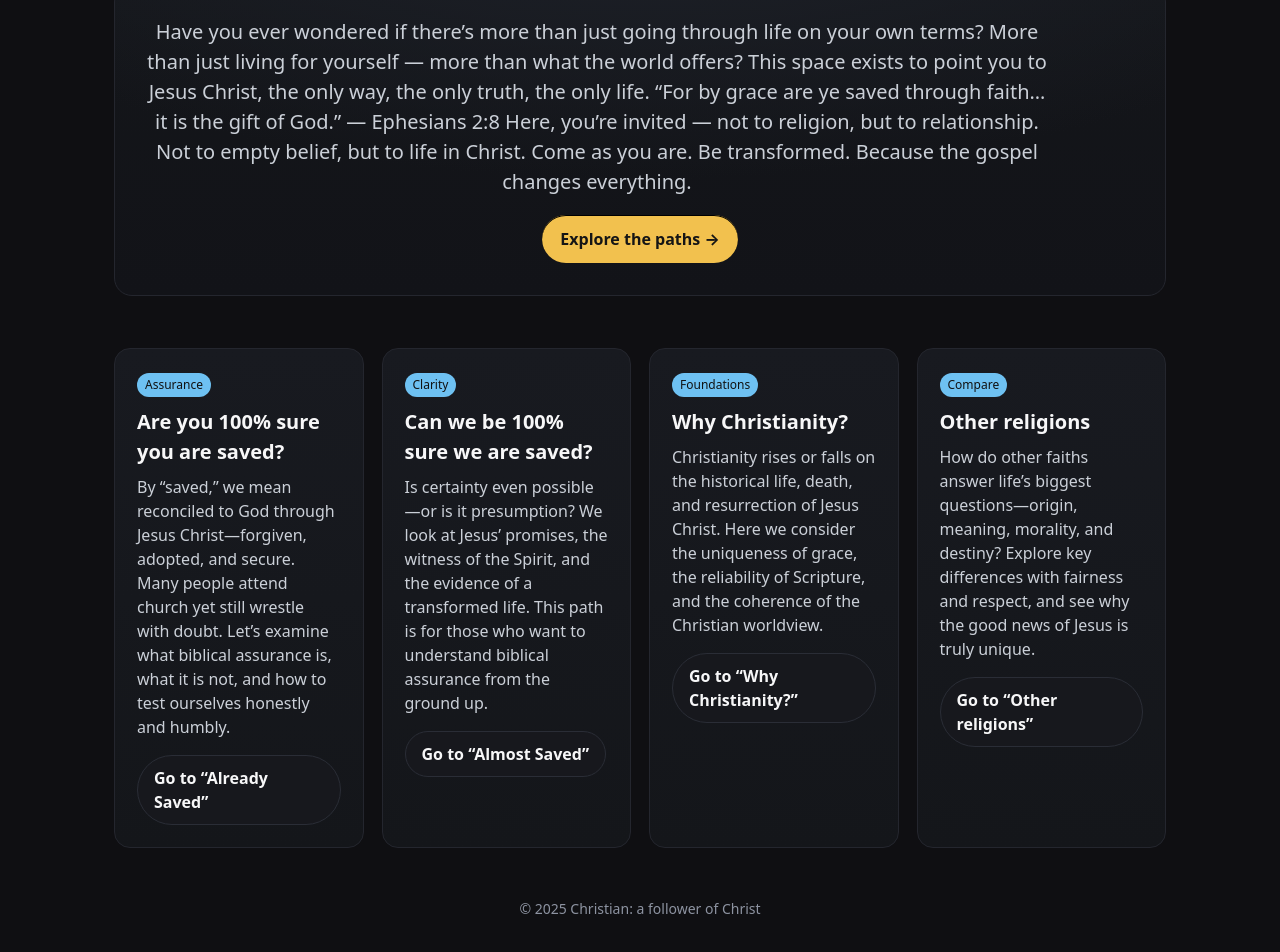
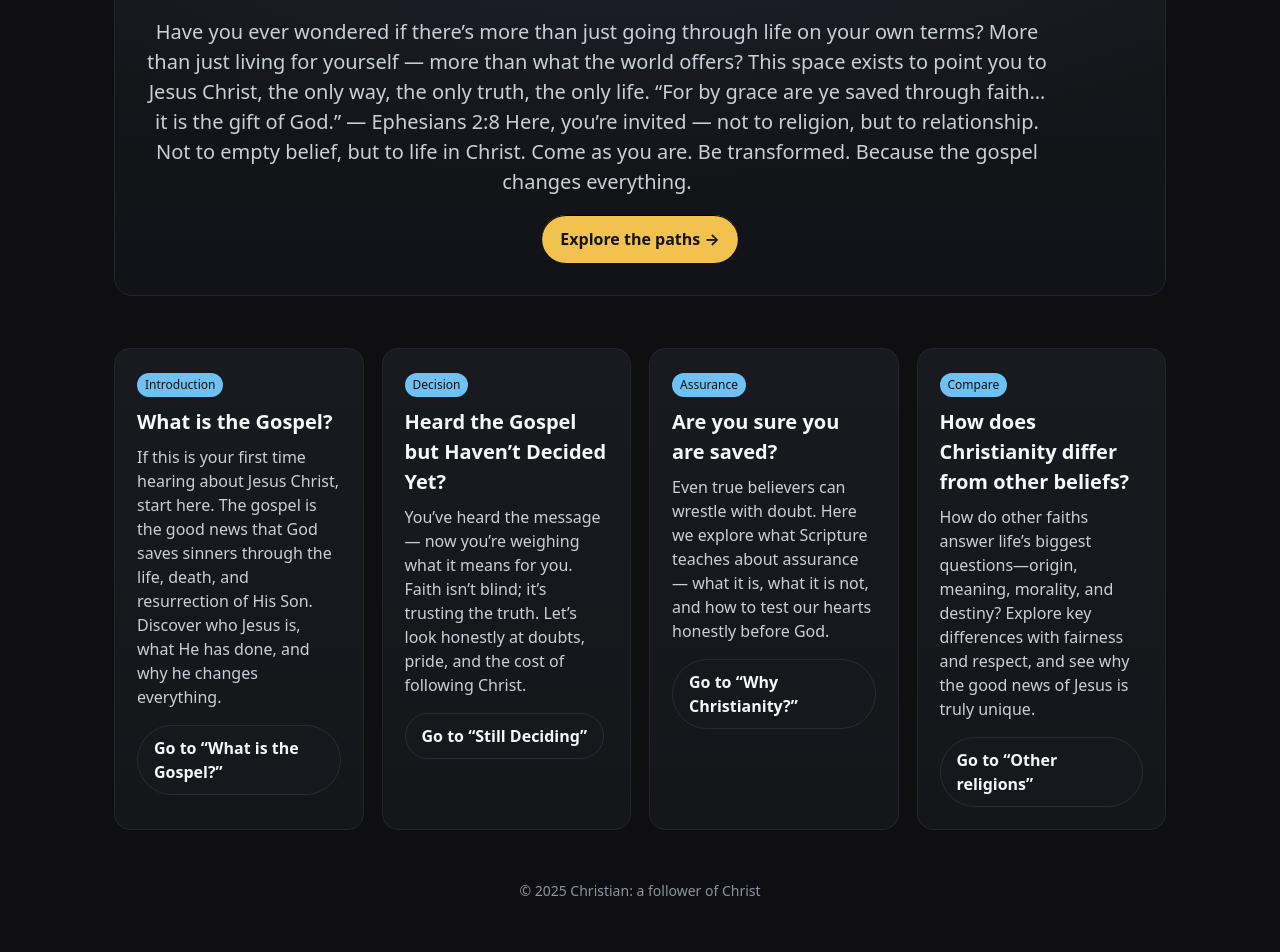
Before and after one commit to GitUserLoL/gituserlol.github.io, a plain HTML site: page index.html in a window 1280 px wide. Shown: the part 228-1180 px from the top of the page. Drawn offline with Linux system fonts and the light colour scheme.

Commit message:
Update content and headings in index.html

```diff
--- a/index.html
+++ b/index.html
@@ -88,41 +88,42 @@
       <div class="grid" role="list">
         <!-- Are you 100% sure you are saved? -->
         <article class="card" role="listitem">
-          <span class="tag" aria-hidden="true">Assurance</span>
-          <h2>Are you 100% sure you are saved?</h2>
+          <span class="tag" aria-hidden="true">Introduction</span>
+          <h2>What is the Gospel?</h2>
           <p>
-            By “saved,” we mean reconciled to God through Jesus Christ—forgiven, adopted, and secure.
-            Many people attend church yet still wrestle with doubt. Let’s examine what biblical assurance is,
-            what it is not, and how to test ourselves honestly and humbly.
+            If this is your first time hearing about Jesus Christ, start here.
+            The gospel is the good news that God saves sinners through the life, death,
+            and resurrection of His Son. Discover who Jesus is, what He has done, and why he changes everything.
           </p>
-          <a class="btn" href="alreadysaved.html" aria-label="Go to Already Saved page">
-            Go to “Already Saved”
+          <a class="btn" href="gospel.html" aria-label="Go to Gospel page">
+            Go to “What is the Gospel?”
           </a>
         </article>
 
         <!-- Can we be 100% sure we are saved? -->
         <article class="card" role="listitem">
-          <span class="tag" aria-hidden="true">Clarity</span>
-          <h2>Can we be 100% sure we are saved?</h2>
+          <span class="tag" aria-hidden="true">Decision</span>
+          <h2>Heard the Gospel but Haven’t Decided Yet?</h2>
           <p>
-            Is certainty even possible—or is it presumption? We look at Jesus’ promises, the witness of the Spirit,
-            and the evidence of a transformed life. This path is for those who want to understand biblical assurance
-            from the ground up.
+           You’ve heard the message — now you’re weighing what it means for you.
+            Faith isn’t blind; it’s trusting the truth. Let’s look honestly at
+            doubts, pride, and the cost of following Christ.
           </p>
-          <a class="btn" href="almostsaved.html" aria-label="Go to Almost Saved page">
-            Go to “Almost Saved”
+          <a class="btn" href="decision.html" aria-label="Go to Decision page">
+            Go to “Still Deciding”
           </a>
         </article>
 
         <!-- Why Christianity? -->
         <article class="card" role="listitem">
-          <span class="tag" aria-hidden="true">Foundations</span>
-          <h2>Why Christianity?</h2>
+          <span class="tag" aria-hidden="true">Assurance</span>
+          <h2>Are you sure you are saved?</h2>
           <p>
-            Christianity rises or falls on the historical life, death, and resurrection of Jesus Christ.
-            Here we consider the uniqueness of grace, the reliability of Scripture, and the coherence of the Christian worldview.
+            Even true believers can wrestle with doubt. Here we explore what
+            Scripture teaches about assurance — what it is, what it is not, and
+            how to test our hearts honestly before God.
           </p>
-          <a class="btn" href="whychristianity.html" aria-label="Go to Why Christianity page">
+          <a class="btn" href="assurance.html" aria-label="Go to Why Christianity page">
             Go to “Why Christianity?”
           </a>
         </article>
@@ -130,7 +131,7 @@
         <!-- Other religions -->
         <article class="card" role="listitem">
           <span class="tag" aria-hidden="true">Compare</span>
-          <h2>Other religions</h2>
+          <h2>How does Christianity differ from other beliefs?</h2>
           <p>
             How do other faiths answer life’s biggest questions—origin, meaning, morality, and destiny?
             Explore key differences with fairness and respect, and see why the good news of Jesus is truly unique.
```
